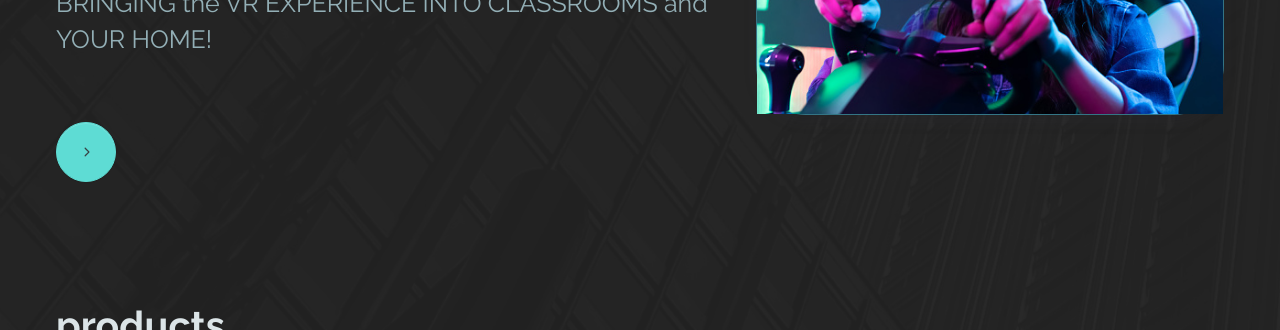
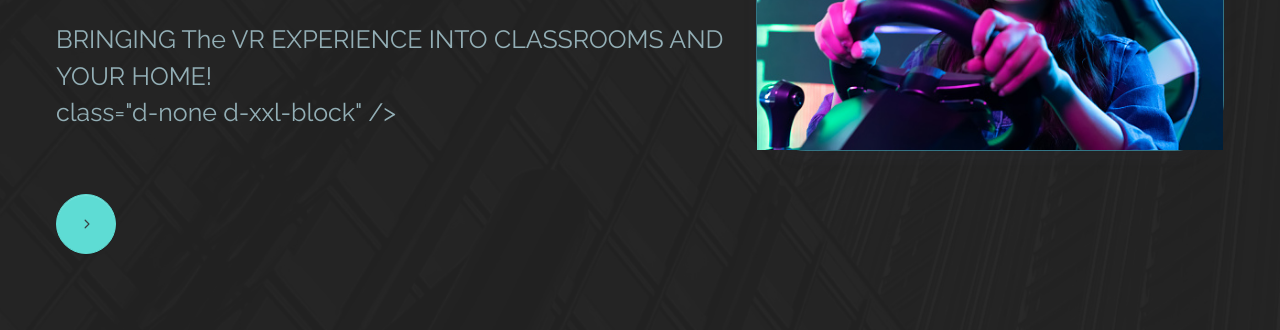
Before and after one commit to Macrina1984/VRMocWebPage, a plain HTML site: page index.html in a window 1280 px wide. Shown: the part 826-1156 px from the top of the page. Drawn offline with nearby package versions, Linux system fonts and the light colour scheme; a script that the page names is missing.

Commit message:
update html

```diff
--- a/index.html
+++ b/index.html
@@ -99,8 +99,8 @@
               </div>
 
               <h1 class="display-2 text-light fw-thin">We offer the latest <br class="d-none d-xl-block" /> <strong class="fw-bolder">VR Headsets </strong> for Gaming and Educational Use</h1>
-              <p class="fs-2 text-400">BRINGING the VR EXPERIENCE INTO CLASSROOMS and YOUR HOME!
-<br class="d-none d-xxl-block" /></p><a class="btn btn-primary btn-ensurance mt-5" href="#!"><span class="fas fa-chevron-right fa-xs btn-icon"></span><span class="btn-text">Learn more</span></a>
+              <p class="fs-2 text-400"><br>BRINGING The VR EXPERIENCE INTO CLASSROOMS AND YOUR HOME!
+<br> class="d-none d-xxl-block" /></p><a class="btn btn-primary btn-ensurance mt-5" href="#!"><span class="fas fa-chevron-right fa-xs btn-icon"></span><span class="btn-text">Learn more</span></a>
             </div>
             <div class="col-md-5 col-xl-5 pe-xxl-0">
               <div class="card card-bg shadow hero-header-form">
```
